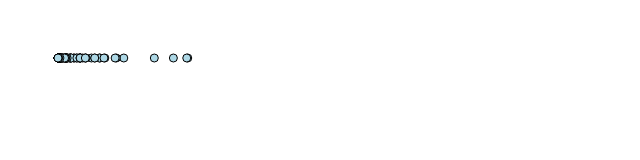
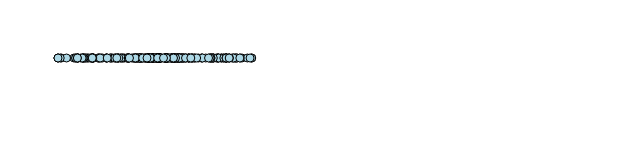
Before and after one commit to RathivBal/narrativevisual, a plain HTML site: page index.html in a window 1280 px wide. Shown: the whole page, without its empty margins (0-640 px from the left). Drawn offline with nearby package versions, Linux system fonts and the light colour scheme.

Commit message:
Update index.html

```diff
--- a/index.html
+++ b/index.html
@@ -14,8 +14,8 @@ var svg = d3.select("svg")
     margin = 100
     width = svg.attr("width") - margin,
     height= svg.attr("height") - margin;
-var xScale=d3.scaleLinear().domain([10000,10000000000]).range([0,width]);
-var yScale=d3.scaleLinear().domain([10,150]).range([height,0]);
+var xScale=d3.scaleLog().domain([10000,10000000000]).range([0,width]).base(10);
+var yScale=d3.scaleLog().domain([10,100]).range([height,0]).base(10);
 //var x_axis=d3.axisBottom(xScale).tickValues([10,20,50,100]).tickFormat(d3.format(".0f"));
 //var y_axis=d3.axisLeft(yScale).tickValues([10,20,50,100]).tickFormat(d3.format(".0f"));;
 var g = svg.append("g")
```
